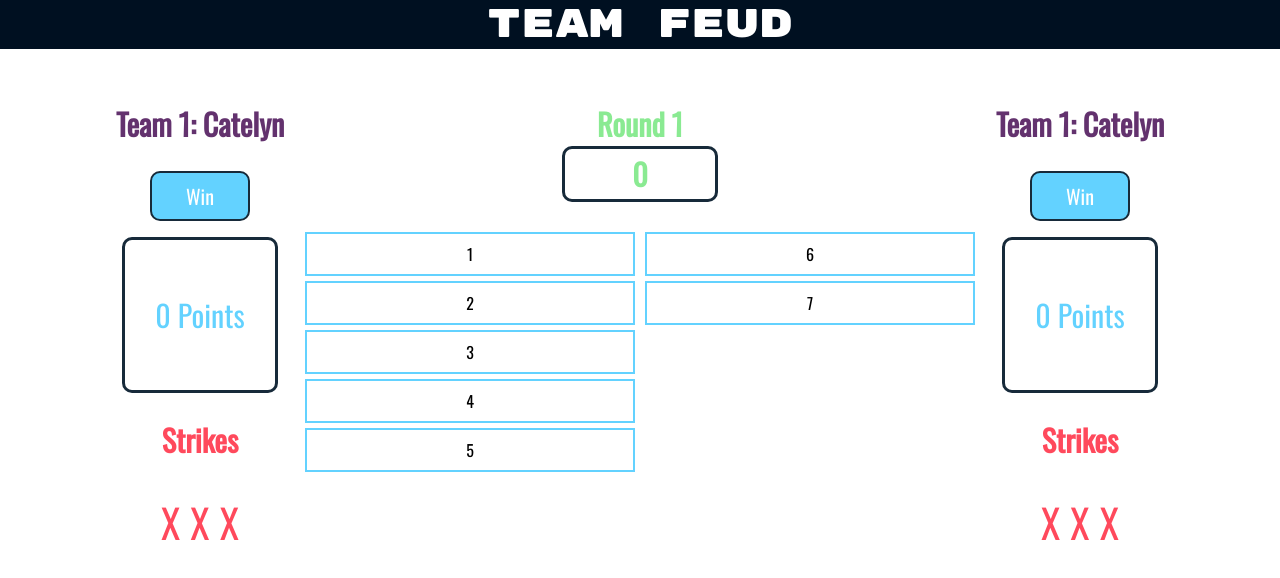
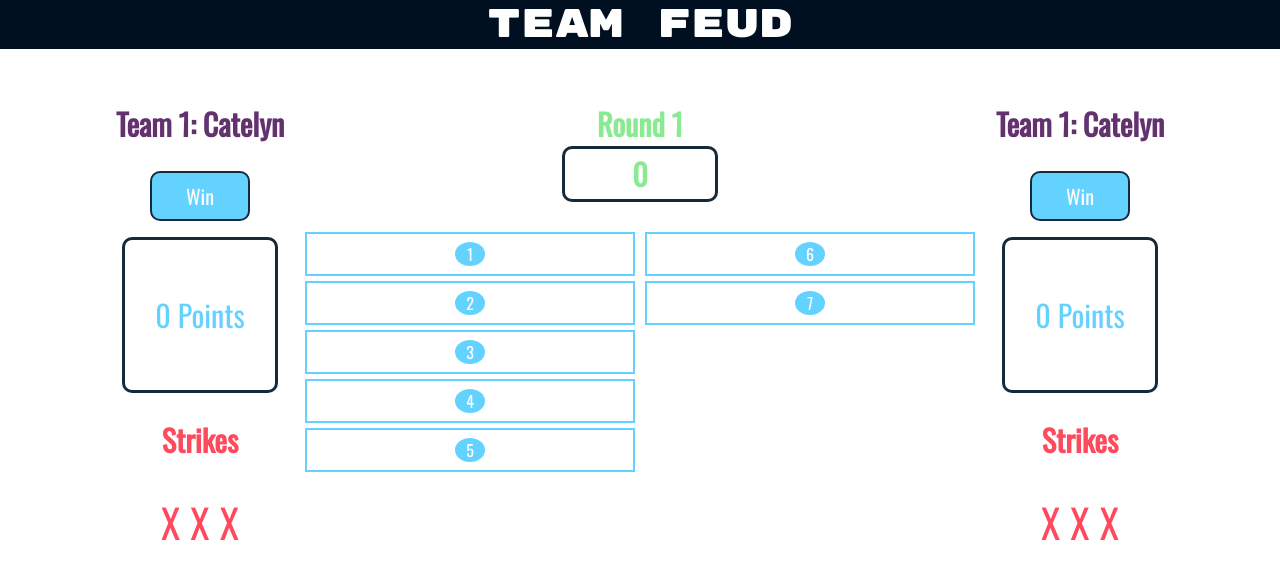
Before and after one commit to cjscholl/team-feud, a React app in the folder app/client/: page /teamfeud/game in a window 1280 px wide. Shown: the top 578 px of the page. Built offline with nearby package versions, Linux system fonts and the light colour scheme.

Commit message:
style: answer number style

```diff
--- a/app/client/src/components/GameBoard/AnswerBox.js
+++ b/app/client/src/components/GameBoard/AnswerBox.js
@@ -13,12 +13,19 @@ const AnswerBoxContainer = styled.div`
     margin: 5px;
 `;
 
+export const AnswerNumberText = styled.span`
+  border-radius: 50%;
+  background-color: #63D2FF;
+  color: white;
+  width: 30px;
+`;
+
 export const AnswerBox = ({
   answerNumber, answer, points, updateRoundPoints,
 }) => {
   const [isShowing, toggleIsShowing] = useState(false);
 
-  const dispalyText = isShowing ? `${answer} - ${points}` : answerNumber;
+  const dispalyText = isShowing ? `${answer} - ${points}` : <AnswerNumberText>{answerNumber}</AnswerNumberText>;
 
   const handleClick = () => {
     if (!isShowing) {
```
